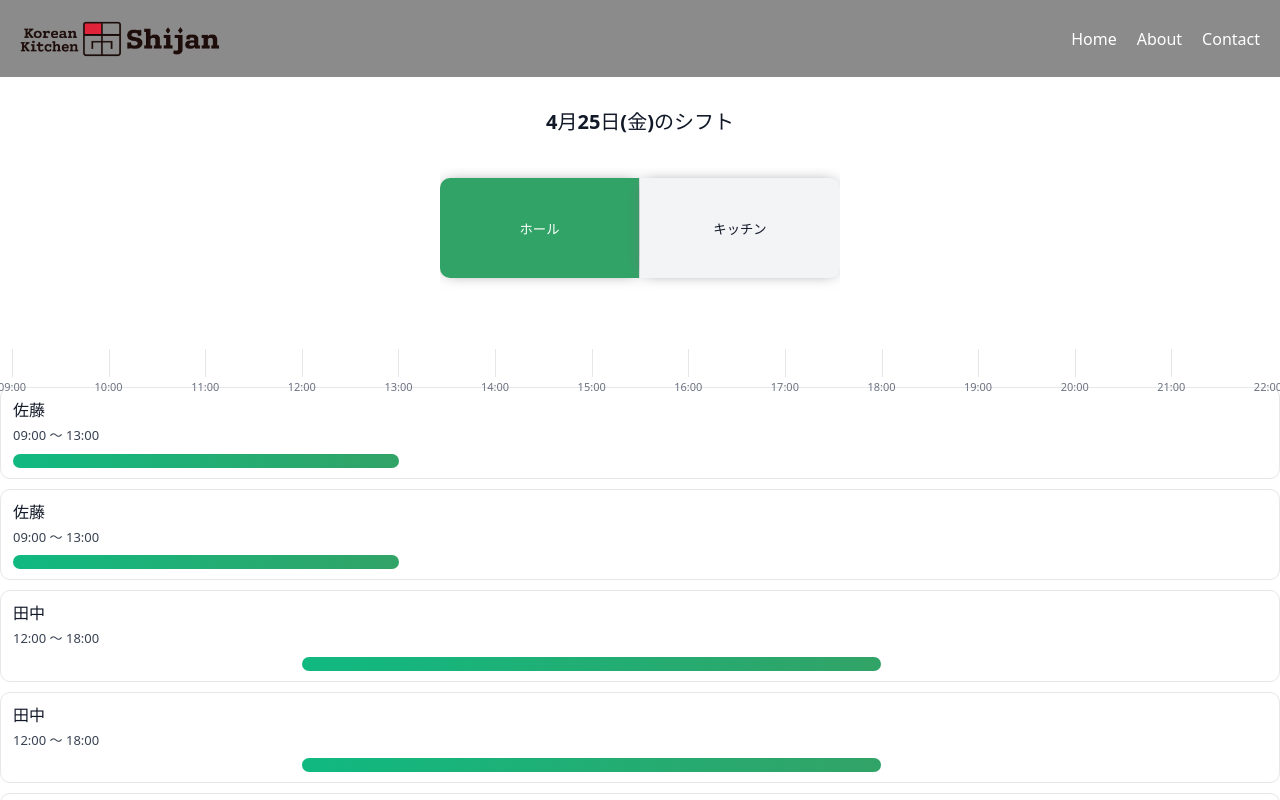
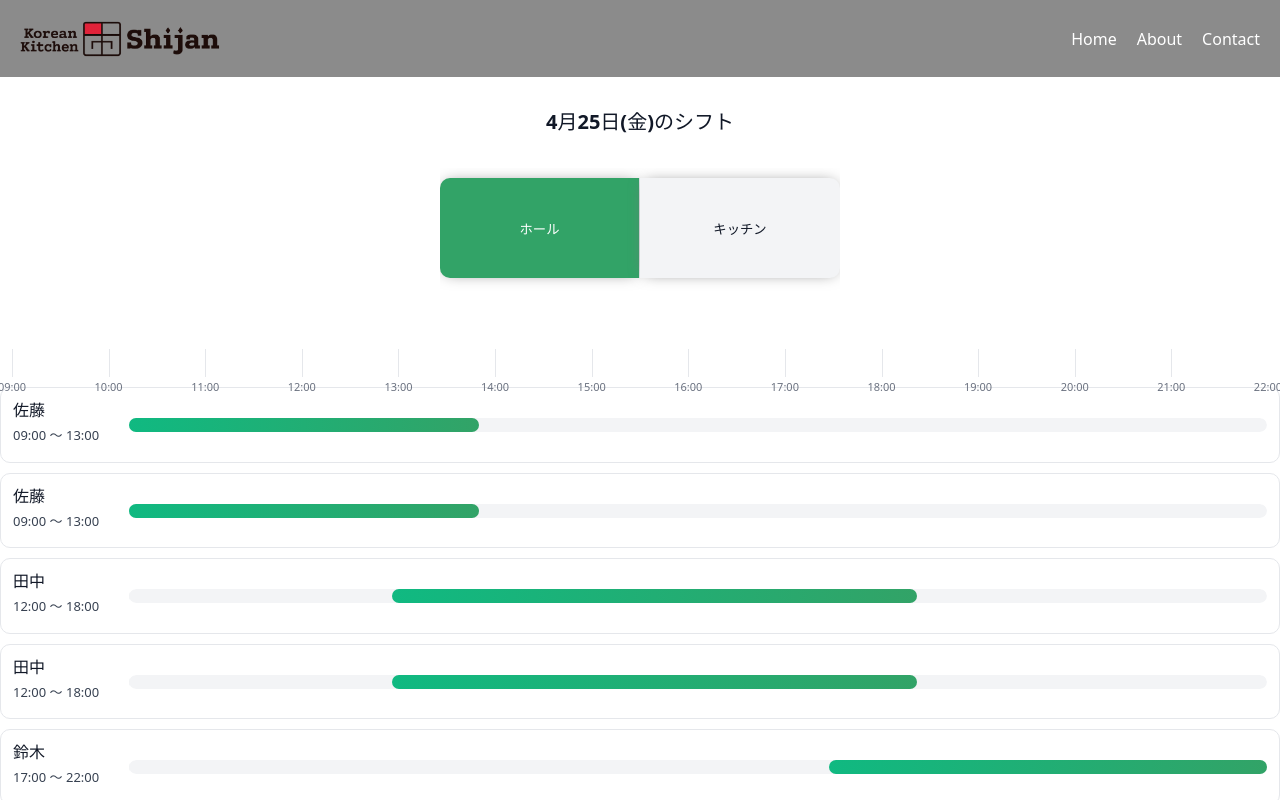
Before and after one commit to kei0101xw/web-shift-manager, a React (Vite) app in the folder frontend/: page /todayshift in a window 1280 px wide. Shown: the top 800 px of the page. Built offline with nearby package versions, Linux system fonts and the light colour scheme.

Commit message:
[fix]UIの修正

```diff
--- a/frontend/src/pages/TodayShift.css
+++ b/frontend/src/pages/TodayShift.css
@@ -177,6 +177,20 @@
   display: flex;
   align-items: center;
   justify-content: space-between;
+  /* margin-right: 20px; */
+}
+
+.shift-info {
+  /* display: flex; */
+  align-items: center;
+  gap: 12px;
+  margin-bottom: 6px; /* 既存 */
+  margin-right: 30px;
+}
+
+.shift-card__name__time {
+  flex: 0 0 200px; /* ← 幅を確保（例：200px）。可変にしたいなら min-width に変更でもOK */
+  min-width: 160px; /* 安全側に最低幅 */
 }
 
 .shift-card__name {
@@ -202,19 +216,24 @@
 
 /* ===== バー表示（カード内タイムライン） ===== */
 .shift-card__bar-wrap {
+  flex: 1; /* ← これが重要！横幅を取ってくれる */
+  min-width: 0; /* 収まりきらない時に縮められるように */
   position: relative;
   height: 14px;
-  margin-top: 8px;
+  margin-top: 0; /* 2ブロック内なので余白は0でOK（好みで調整） */
 }
 
 .shift-card__bar-bg {
+  position: absolute; /* ← これを付ける */
+  inset: 0; /* ← これで親いっぱいに */
+  border-radius: 9999px;
   background: linear-gradient(var(--bar-bg), var(--bar-bg)) padding-box,
     repeating-linear-gradient(
       to right,
       var(--tick) 0,
       var(--tick) 1px,
       transparent 1px,
-      transparent calc(100% / var(--segments, 7)) /* ← ここを変更 */
+      transparent calc(100% / var(--segments, 7))
     );
 }
 
--- a/frontend/src/pages/TodayShift.jsx
+++ b/frontend/src/pages/TodayShift.jsx
@@ -112,11 +112,11 @@ const TodayShift = () => {
         {filtered.map((s) => (
           <div className="shift-card" key={s.id}>
             <div className="shift-card__header">
+              <div className="shift-info">
                 <span className="shift-card__name">{s.name}</span>
-            </div>
-
                 <div className="shift-card__time">
                   <span>{s.start}</span> 〜 <span>{s.end}</span>
+                </div>
               </div>
 
               <div className="shift-card__bar-wrap">
@@ -130,6 +130,7 @@ const TodayShift = () => {
                 />
               </div>
             </div>
+          </div>
         ))}
 
         {filtered.length === 0 && (
```
Lines whose indentation alone changed are shown as unchanged.
